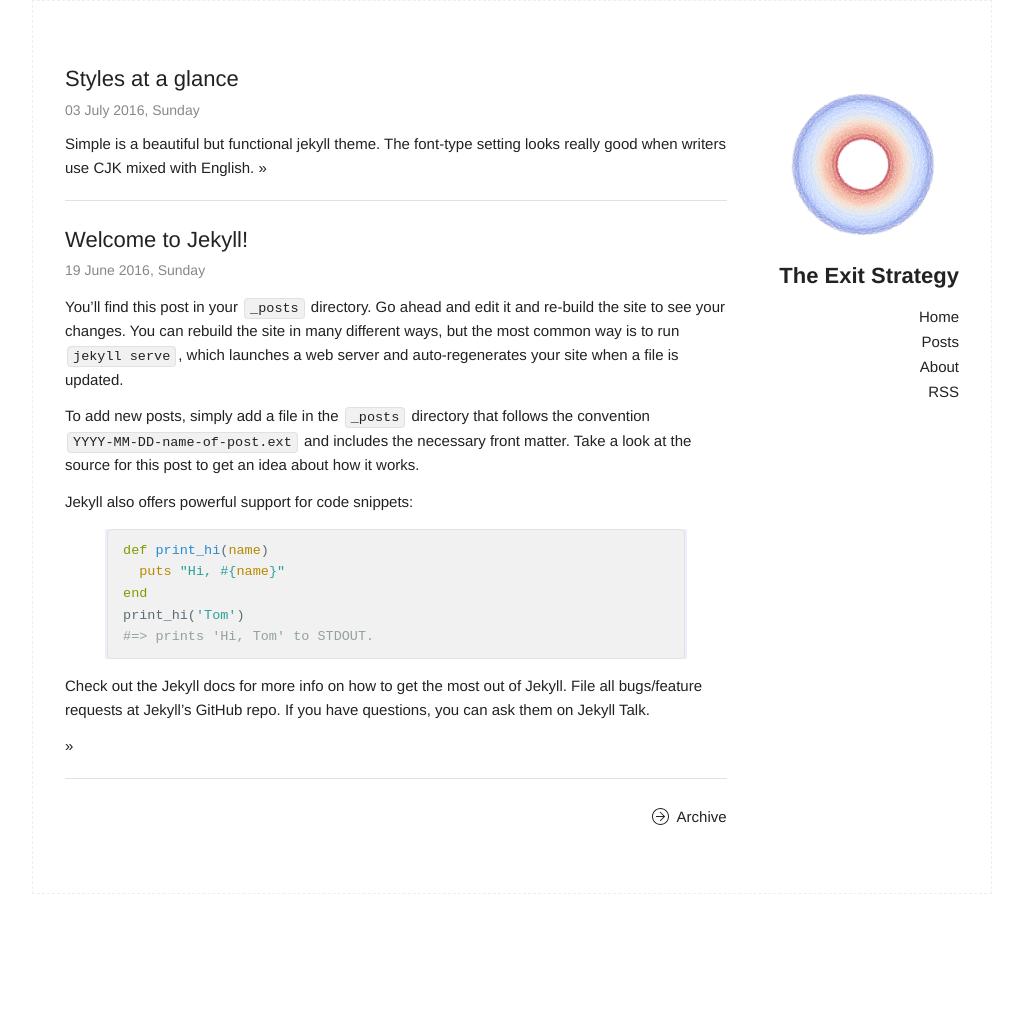
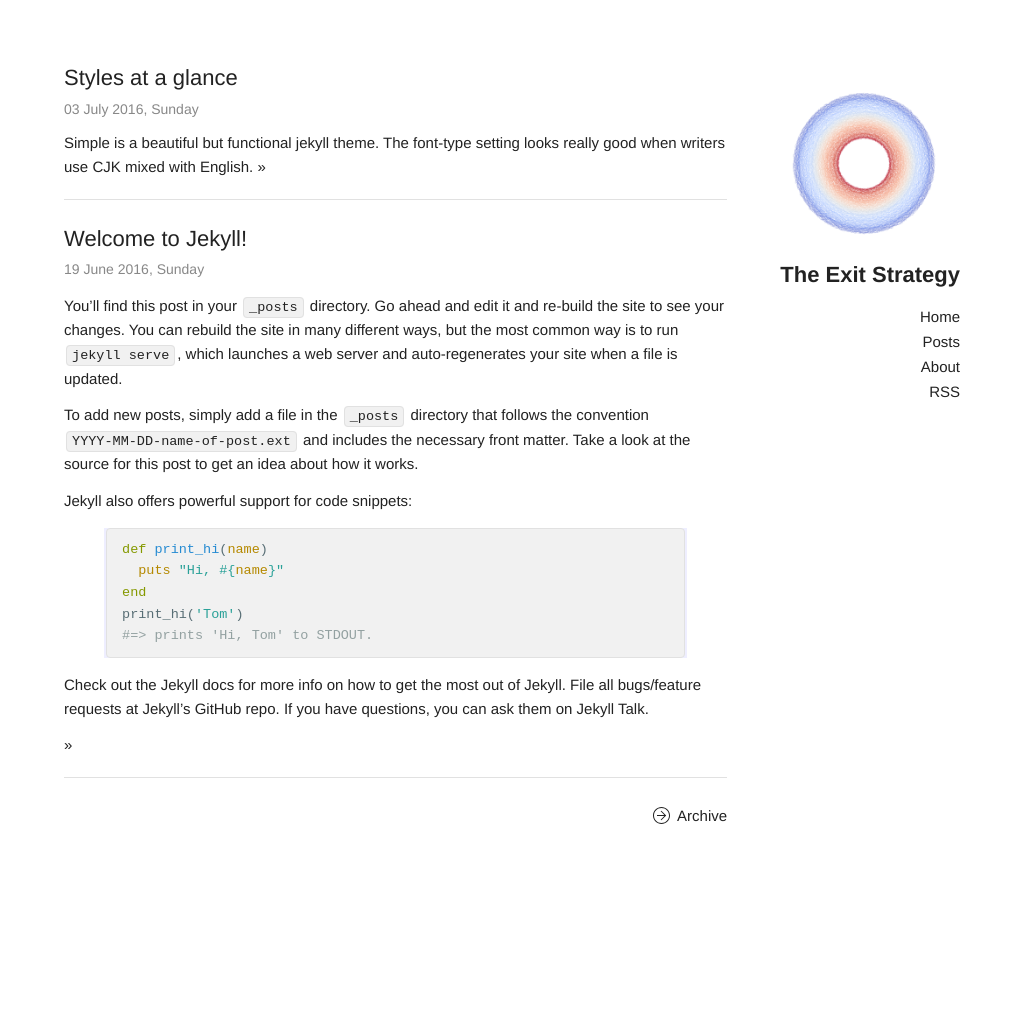
Before and after one commit to theexitstrategy/theexitstrategy.github.io, a Jekyll site: the page built from index.html, in a window 1280 px wide. Shown: the whole page, without its empty margins (128-1151 px from the left). Built offline with Jekyll 4.4.1, drawn with Linux system fonts in a browser that asks for light colours.

Commit message:
Remove border

```diff
--- a/_sass/_base.scss
+++ b/_sass/_base.scss
@@ -45,7 +45,7 @@
   padding: 10px 10px;
   box-sizing: border-box;
   /* for test only */
-  border: 1px dashed #eeeeee;
+  border: 0px dashed #eeeeee;
 
 }
 .column,
```
